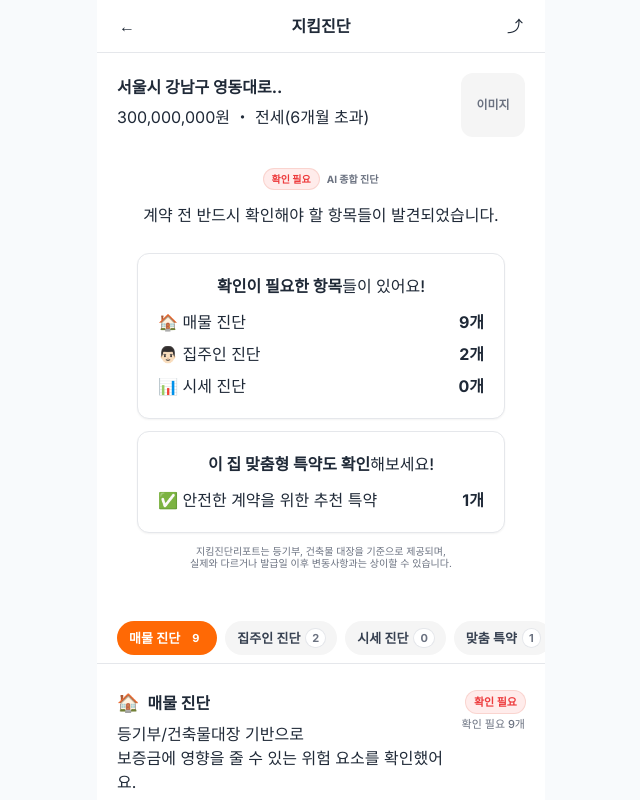
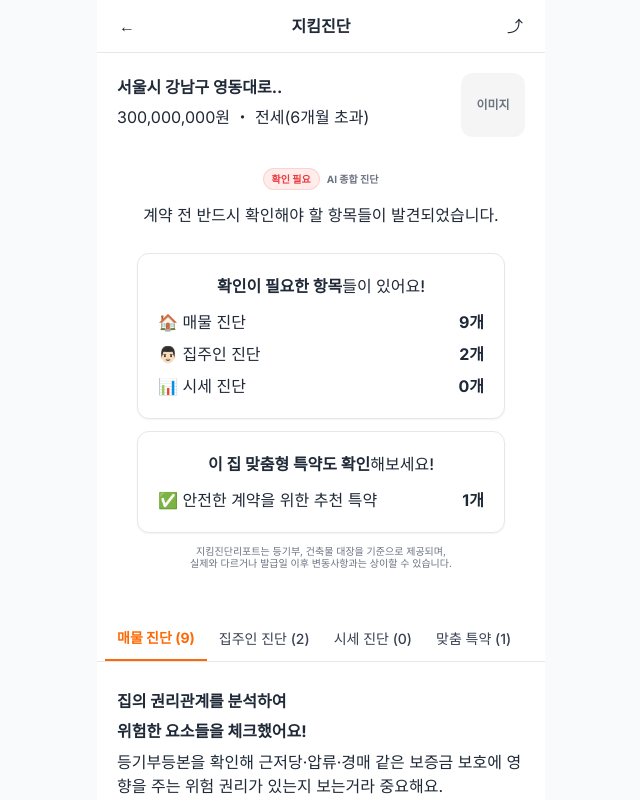
Before and after one commit to elfgee/zikim2, a Next.js app: page /reports/1 in a window 1280 px wide. Shown: the top 800 px of the page, without its empty margins (319-959 px from the left). Built offline with nearby package versions, Linux system fonts and the light colour scheme.

Commit message:
Revert "ui: refine report section headers and tabs"
This reverts commit a9fb31e65bae94e9bae986540c931bd0889f5779.

```diff
--- a/src/app/(main)/reports/[reportId]/page.tsx
+++ b/src/app/(main)/reports/[reportId]/page.tsx
@@ -40,85 +40,6 @@ function cardClass() {
 
 function mutedBoxClass() {
   return "rounded-[var(--border-radius-xl)] bg-[color:var(--muted)] px-[var(--spacing-4)] py-[var(--spacing-3)]";
-}
-
-function TabPill({
-  active,
-  label,
-  count,
-}: {
-  active: boolean;
-  label: string;
-  count?: number;
-}) {
-  return (
-    <span
-      className={cn(
-        "inline-flex items-center gap-1 rounded-full px-3 py-2 text-[13px] leading-[18px]",
-        active
-          ? "bg-[color:var(--primary)] text-[color:var(--primary-foreground)]"
-          : "bg-[color:var(--secondary)] text-[color:var(--secondary-foreground)]"
-      )}
-    >
-      <span className={cn("font-semibold", active && "font-bold")}>{label}</span>
-      {typeof count === "number" ? (
-        <span
-          className={cn(
-            "ml-0.5 rounded-full px-1.5 py-0.5 text-[11px] font-bold leading-[14px]",
-            active
-              ? "bg-[color:var(--primary-foreground)]/20 text-[color:var(--primary-foreground)]"
-              : "bg-[color:var(--background)] text-[color:var(--muted-foreground)] ring-1 ring-[color:var(--border)]"
-          )}
-        >
-          {count}
-        </span>
-      ) : null}
-    </span>
-  );
-}
-
-function SectionHeader({
-  icon,
-  title,
-  subtitle,
-  failedCount,
-}: {
-  icon: string;
-  title: string;
-  subtitle: string;
-  failedCount?: number;
-}) {
-  const failed = (failedCount ?? 0) > 0;
-  return (
-    <div className="flex items-start justify-between gap-[var(--spacing-4)]">
-      <div className="min-w-0">
-        <div className="flex items-center gap-2">
-          <span className="text-[18px] leading-none">{icon}</span>
-          <h3 className="truncate text-[var(--font-size-xl)] font-bold leading-[30px] text-[color:var(--foreground)]">
-            {title}
-          </h3>
-        </div>
-        <p className="mt-[var(--spacing-1)] whitespace-pre-line text-[var(--font-size-sm)] leading-[var(--font-leading-6)] text-[color:var(--secondary-foreground)]">
-          {subtitle}
-        </p>
-      </div>
-      {typeof failedCount === "number" ? (
-        <div className="shrink-0 text-right">
-          <span
-            className={cn(
-              "inline-flex items-center rounded-full px-2 py-1 text-[11px] font-bold leading-[14px]",
-              statusPillClass(failed)
-            )}
-          >
-            {statusLabel(failed)}
-          </span>
-          <div className="mt-1 text-[11px] font-medium leading-[14px] text-[color:var(--muted-foreground)]">
-            {failed ? `확인 필요 ${failedCount}개` : "확인 필요 0개"}
-          </div>
-        </div>
-      ) : null}
-    </div>
-  );
 }
 
 // ✅ MVP 더미 데이터 (파일 상단 하드코딩)
@@ -406,7 +327,7 @@ export default function ReportDetailPage() {
 
         {/* 탭 (Sticky) */}
         <nav className="sticky top-[52px] z-20 -mx-[var(--spacing-5)] border-b border-[color:var(--border)] bg-[color:var(--background)]">
-          <div className="flex items-center gap-2 overflow-x-auto px-[var(--spacing-5)] py-[var(--spacing-2)]">
+          <div className="flex h-12 overflow-x-auto px-[var(--spacing-2)]">
             {TABS.map((t) => {
               const isActive = activeTab === t.key;
               return (
@@ -418,9 +339,14 @@ export default function ReportDetailPage() {
                     if (!el) return;
                     el.scrollIntoView({ behavior: "smooth", block: "start" });
                   }}
-                  className="shrink-0"
+                  className={cn(
+                    "flex shrink-0 flex-col items-center justify-center px-3 pt-4 pb-3 text-sm",
+                    isActive
+                      ? "border-b-2 border-[var(--Zigbang-Orange-600)] font-bold text-[var(--Zigbang-Orange-600)]"
+                      : "font-medium text-[color:var(--secondary-foreground)]"
+                  )}
                 >
-                  <TabPill active={isActive} label={t.label} count={t.count} />
+                  {t.label} {typeof t.count === "number" ? `(${t.count})` : ""}
                 </button>
               );
             })}
@@ -437,16 +363,17 @@ export default function ReportDetailPage() {
             }}
             className="scroll-mt-[140px]"
           >
-            <SectionHeader
-              icon="🏠"
-              title="매물 진단"
-              subtitle={
-                "등기부/건축물대장 기반으로\n보증금에 영향을 줄 수 있는 위험 요소를 확인했어요."
-              }
-              failedCount={failedCount.property}
-            />
+            <h3 className="text-[var(--font-size-xl)] font-bold leading-[30px] text-[color:var(--foreground)]">
+              집의 권리관계를 분석하여
+              <br />
+              위험한 요소들을 체크했어요!
+            </h3>
+            <p className="mt-[var(--spacing-1)] text-[var(--font-size-sm)] leading-[var(--font-leading-6)] text-[color:var(--secondary-foreground)]">
+              등기부등본을 확인해 근저당·압류·경매 같은 보증금 보호에 영향을
+              주는 위험 권리가 있는지 보는거라 중요해요.
+            </p>
 
-            <div className="mt-[var(--spacing-4)] rounded-[var(--border-radius-xl)] bg-[color:var(--accent)]/60 p-[var(--spacing-5)] text-center">
+            <div className="mt-[var(--spacing-4)] rounded-[var(--border-radius-3xl)] bg-gradient-to-l from-[#4042ff]/5 to-[#57a3ff]/5 p-[var(--spacing-5)] text-center">
               <div className="mx-auto inline-flex items-center gap-1 rounded-full bg-[color:var(--background)] px-2 py-1 text-[11px] font-bold text-[color:var(--ring)]">
                 집 위험도 분석 AI 요약
               </div>
@@ -506,7 +433,7 @@ export default function ReportDetailPage() {
                 📌 권리 관계 분석
               </h4>
               <hr className="my-[var(--spacing-3)] border-t border-[color:var(--border)]" />
-              <div className="divide-y divide-[color:var(--border)]">
+              <div className="divide-y divide-[#f2f2f2]">
                 {rulesBySection.property.map((card) => {
                   const failed = ctx.flags[card.key] === true;
                   const open = openKeys[card.key] === true;
@@ -602,12 +529,13 @@ export default function ReportDetailPage() {
             }}
             className="scroll-mt-[140px]"
           >
-            <SectionHeader
-              icon="👤"
-              title="집주인 진단"
-              subtitle={"소유자/임대인 일치 여부 등\n계약 상대방 확인 포인트를 체크했어요."}
-              failedCount={failedCount.owner}
-            />
+            <h3 className="text-[var(--font-size-xl)] font-bold leading-[30px] text-[color:var(--foreground)]">
+              집주인 정보를 확인했어요
+            </h3>
+            <p className="mt-[var(--spacing-1)] text-[var(--font-size-sm)] leading-[var(--font-leading-6)] text-[color:var(--secondary-foreground)]">
+              소유자/임대인 일치 여부 등 계약 전 확인이 필요한 포인트를
+              체크했어요.
+            </p>
 
             <div className={cn(cardClass(), "mt-[var(--spacing-6)] p-[var(--spacing-5)]")}>
               <div className="text-[var(--font-size-base)] font-bold text-[color:var(--foreground)]">
@@ -630,7 +558,7 @@ export default function ReportDetailPage() {
               </div>
             </div>
 
-            <div className={cn(cardClass(), "mt-[var(--spacing-6)] divide-y divide-[color:var(--border)]")}>
+            <div className={cn(cardClass(), "mt-[var(--spacing-6)] divide-y divide-[#f2f2f2]")}>
               {rulesBySection.owner.map((card) => {
                 const failed = ctx.flags[card.key] === true;
                 const open = openKeys[card.key] === true;
@@ -696,12 +624,12 @@ export default function ReportDetailPage() {
             }}
             className="scroll-mt-[140px]"
           >
-            <SectionHeader
-              icon="📊"
-              title="시세 진단"
-              subtitle={"시세 추정액과 채무/보증금 정보를 기반으로\n안전 여유 금액을 계산했어요."}
-              failedCount={failedCount.price}
-            />
+            <h3 className="text-[var(--font-size-xl)] font-bold leading-[30px] text-[color:var(--foreground)]">
+              시세/보증금 안전성을 확인했어요
+            </h3>
+            <p className="mt-[var(--spacing-1)] text-[var(--font-size-sm)] leading-[var(--font-leading-6)] text-[color:var(--secondary-foreground)]">
+              시세 추정액과 채무/보증금 정보를 기반으로 여유 금액을 계산했어요.
+            </p>
 
             <div className={cn(cardClass(), "mt-[var(--spacing-6)] p-[var(--spacing-5)]")}>
               <div className="flex items-start justify-between gap-[var(--spacing-4)]">
@@ -742,7 +670,7 @@ export default function ReportDetailPage() {
               </div>
             </div>
 
-            <div className={cn(cardClass(), "mt-[var(--spacing-6)] divide-y divide-[color:var(--border)]")}>
+            <div className={cn(cardClass(), "mt-[var(--spacing-6)] divide-y divide-[#f2f2f2]")}>
               {rulesBySection.price.map((card) => {
                 const failed = ctx.flags[card.key] === true;
                 const open = openKeys[card.key] === true;
@@ -809,12 +737,12 @@ export default function ReportDetailPage() {
             className="scroll-mt-[140px]"
           >
             <div ref={clauseTopRef} />
-            <SectionHeader
-              icon="🧾"
-              title="맞춤 특약"
-              subtitle={"불확실한 부분은 특약으로 보완하는 게 좋아요.\n(목업) 추천 특약은 이후 로직으로 고도화 예정"}
-              failedCount={clauseMessages.length}
-            />
+            <h3 className="text-[var(--font-size-xl)] font-bold leading-[30px] text-[color:var(--foreground)]">
+              이 집 맞춤 특약
+            </h3>
+            <p className="mt-[var(--spacing-1)] text-[var(--font-size-sm)] leading-[var(--font-leading-6)] text-[color:var(--secondary-foreground)]">
+              위험 요소가 있거나 불확실한 부분은 특약으로 보완하는 게 좋아요.
+            </p>
 
             <div className="mt-[var(--spacing-6)] space-y-[var(--spacing-2)]">
               {clauseMessages.map((m) => (
```
